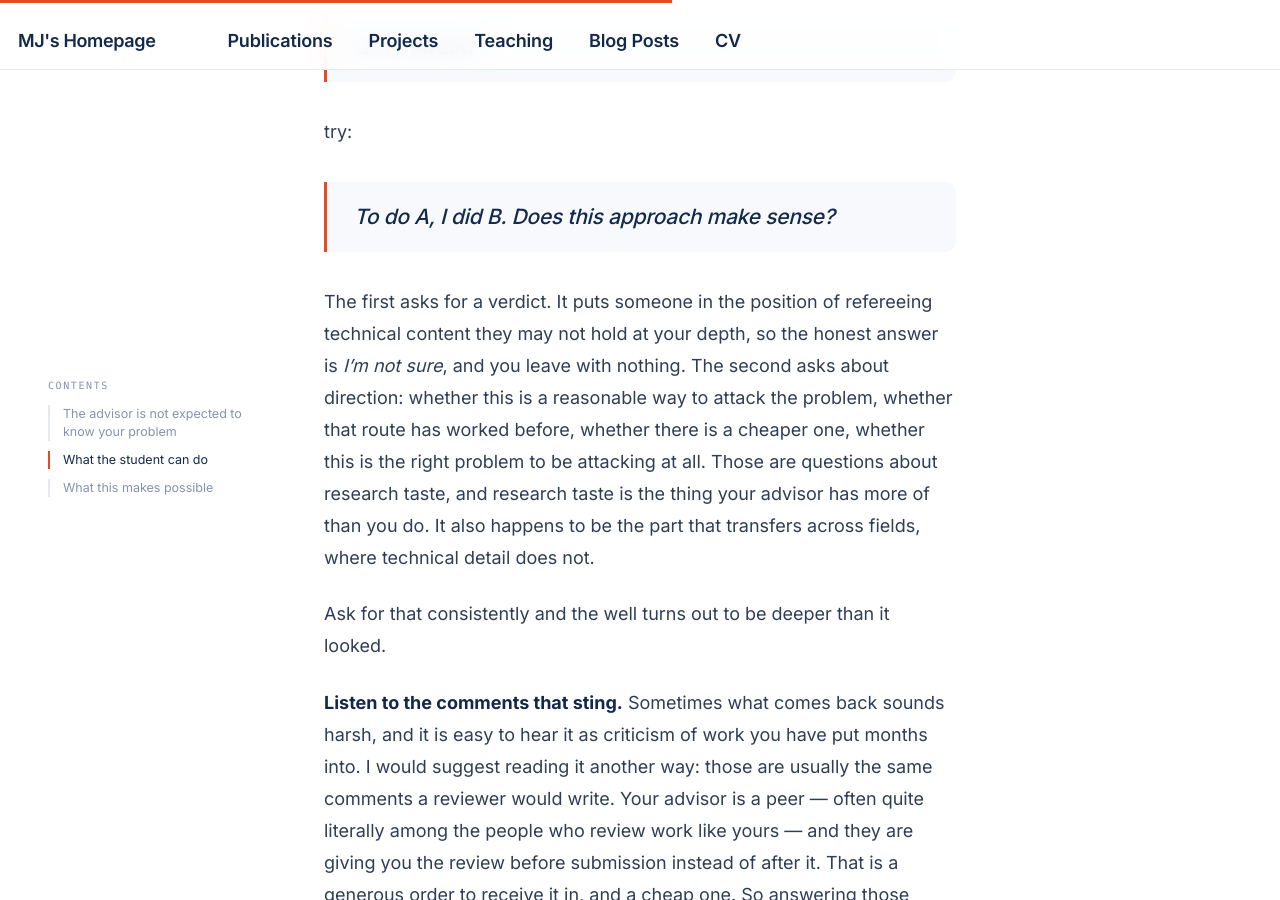
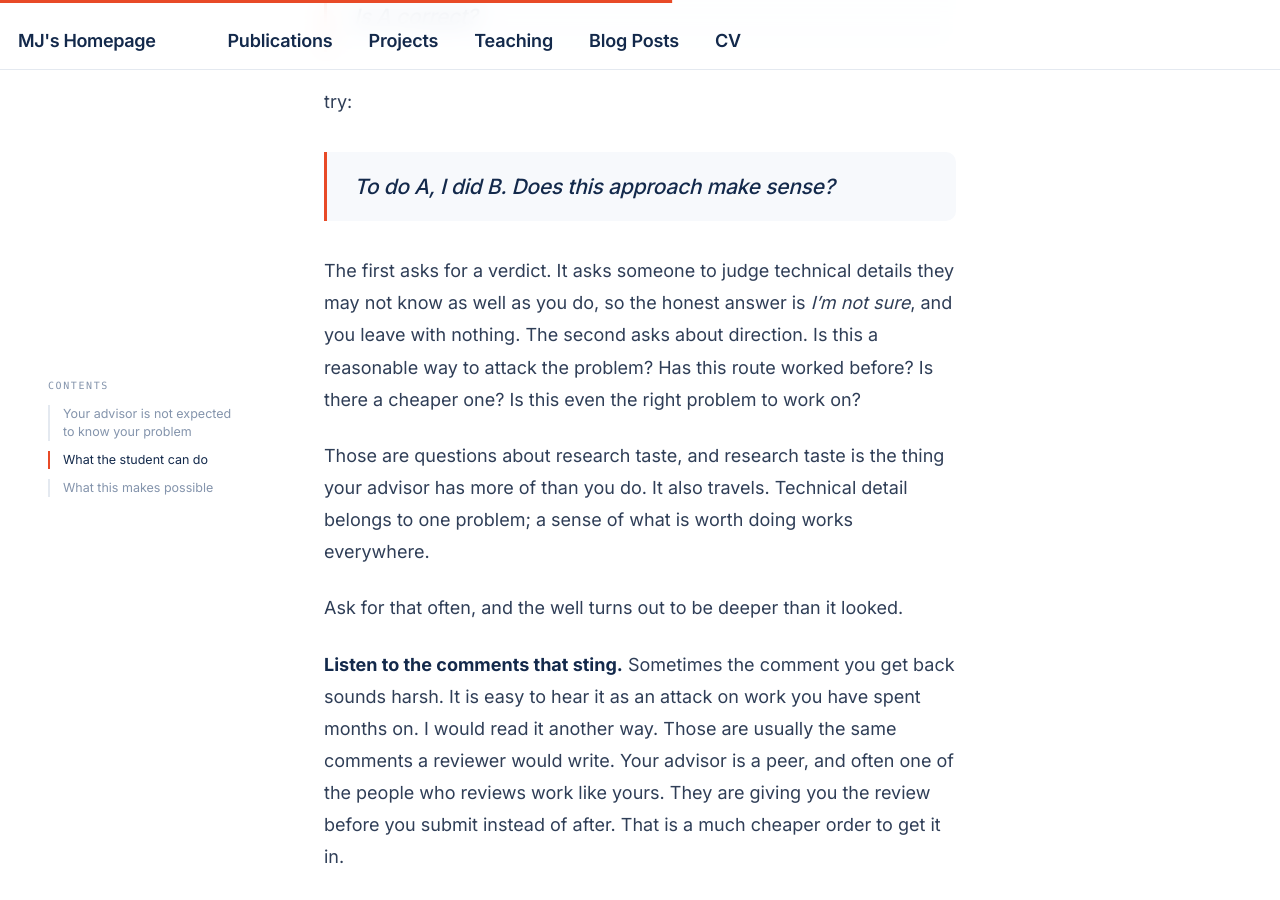
Before and after one commit to Mgineer117/Mgineer117.github.io, a Jekyll site: the page built from _posts/2026-08-29-advisor-role-student-mindset.md, in a window 1280 px wide and 900 px high, scrolled down 2248 px. Built offline with Jekyll 4.4.1, drawn with Linux system fonts in a browser that asks for light colours; comment, search, counter and statistics services are not loaded; some of the changed text lies outside the part shown.

Commit message:
Simplify the language in the advising post
Same argument, plainer sentences: mean length down to twelve words,
no em-dash asides, and the abstractions ("refereeing technical content
they may not hold at your depth") swapped for the thing they meant.
Written for readers who are doing a PhD in a second language, which is
most of the people it is addressed to.

Co-Authored-By: Claude Opus 5 <noreply@anthropic.com>
Claude-Session: https://claude.ai/code/session_01R9Qt1pH6vY2VkJ5bZomE7L

```diff
--- a/_posts/2026-08-29-advisor-role-student-mindset.md
+++ b/_posts/2026-08-29-advisor-role-student-mindset.md
@@ -4,50 +4,46 @@ date: 2026-08-29
 tags:
   - advising
   - phd
-excerpt: "Something I hear often is that an advisor doesn't know a student's topic well enough to teach them anything. I think the word *learn* is doing different work in a PhD than we expect it to."
+excerpt: "A complaint I hear often: my advisor doesn't know my topic well enough to teach me anything. I think the word *learn* means something different in a PhD, and that changes the whole picture."
 ---
 
-Something I have heard in more than one conversation is that an advisor doesn't
-know enough about a student's topic to teach them anything. I understand the
-feeling, and I don't think the people who say it are being unfair — it usually
-comes from someone working hard on a problem and finding that the person meant
-to help cannot follow all of it.
+I have heard this in more than one conversation: *my advisor doesn't know my
+topic well enough to teach me anything.* I understand the feeling. It usually
+comes from someone working hard on a problem, who finds that the person meant to
+help cannot follow all of it.
 
-Over time I have come to read it differently. I think the word *learn* is doing
-different work in a PhD than it does in a classroom, and once that lands, the
-relationship becomes much easier to be in.
+But I have come to see it differently. I think the word *learn* means something
+different in a PhD than it does in a class. Once that becomes clear, the
+relationship gets much easier.
 
-## The advisor is not expected to know your problem
+## Your advisor is not expected to know your problem
 
-Think about what a professor's own PhD looked like. It went deep — into one
-thesis, one set of questions, one corner of a field. A postdoc goes deeper
-still. That depth is the point of the degree, and it is paid for with breadth.
+Think about what your professor's own PhD looked like. It went deep into one
+thesis, one set of questions, one small corner of a field. A postdoc goes deeper
+still. That depth is the point of the degree. The price of it is breadth.
 
 Your work sits somewhere else. If your advisor is a junior professor, their
-thesis is recent enough that we expect it to overlap with yours, and often it
-simply doesn't. Even where the topics are close, the particular tools you are
-using may be tools you picked up and they did not. So it seems natural to me
-that an advisor cannot follow every step, and cannot hand you a verdict on the
-derivation you spent last week on.
+thesis is recent, so we expect it to overlap with yours. Often it does not. Even
+when the topics are close, the tools you use may be tools you picked up and they
+did not. So it makes sense to me that an advisor cannot follow every step, and
+cannot tell you whether the derivation you spent last week on is right.
 
-I don't read that as a shortcoming. In a group that is working well, it means
-the student has gone somewhere the advisor hasn't, which is what we are aiming
-for in the end.
+I do not see that as a weakness. In a group that is working well, it means the
+student has gone somewhere the advisor has not. That is the goal.
 
 ## What the student can do
 
-Four things, and I think they all sit on the student's side.
+Four things, and I think they are all on the student's side.
 
-**Understand the situation.** If you are waiting for someone to check your work
-line by line, the wait is likely to be a long one, and the frustration that
-builds in the meantime is mostly self-inflicted. It is a much calmer place to
-work from once you stop expecting it.
+**Accept the situation.** If you are waiting for someone to check your work line
+by line, you will wait a long time. Most of the frustration in that wait is
+something we do to ourselves. It is a much calmer place to work from once you
+stop expecting it.
 
-**Ask the kind of question your advisor can answer.** This is the part I would
-most want to pass on to someone starting out, because it is a small change in
-phrasing that changes what comes back.
+**Ask questions your advisor can answer.** This is the part I would most want to
+pass on. It is a small change in wording, and it changes what you get back.
 
-Rather than:
+Instead of:
 
 > Is A correct?
 
@@ -55,45 +51,46 @@ try:
 
 > To do A, I did B. Does this approach make sense?
 
-The first asks for a verdict. It puts someone in the position of refereeing
-technical content they may not hold at your depth, so the honest answer is *I'm
-not sure*, and you leave with nothing. The second asks about direction: whether
-this is a reasonable way to attack the problem, whether that route has worked
-before, whether there is a cheaper one, whether this is the right problem to be
-attacking at all. Those are questions about research taste, and research taste
-is the thing your advisor has more of than you do. It also happens to be the
-part that transfers across fields, where technical detail does not.
+The first asks for a verdict. It asks someone to judge technical details they may
+not know as well as you do, so the honest answer is *I'm not sure*, and you leave
+with nothing. The second asks about direction. Is this a reasonable way to attack
+the problem? Has this route worked before? Is there a cheaper one? Is this even
+the right problem to work on?
 
-Ask for that consistently and the well turns out to be deeper than it looked.
+Those are questions about research taste, and research taste is the thing your
+advisor has more of than you do. It also travels. Technical detail belongs to one
+problem; a sense of what is worth doing works everywhere.
 
-**Listen to the comments that sting.** Sometimes what comes back sounds harsh,
-and it is easy to hear it as criticism of work you have put months into. I would
-suggest reading it another way: those are usually the same comments a reviewer
-would write. Your advisor is a peer — often quite literally among the people who
-review work like yours — and they are giving you the review before submission
-instead of after it. That is a generous order to receive it in, and a cheap one.
-So answering those comments carefully isn't politeness. It is the same work you
-would have to do later anyway, done earlier and at a much lower cost.
+Ask for that often, and the well turns out to be deeper than it looked.
 
-**Remember what the degree is.** A PhD is, by definition, learning to conduct
-research on your own. Not learning a subject — you can do that from papers, and
-you will. The advisor's role is not to be a senior engineer on your project. It
-is to guide you into a position where you can carry a research problem by
-yourself: choose it, frame it, judge whether it is going anywhere, and know when
-to stop.
+**Listen to the comments that sting.** Sometimes the comment you get back sounds
+harsh. It is easy to hear it as an attack on work you have spent months on. I
+would read it another way. Those are usually the same comments a reviewer would
+write. Your advisor is a peer, and often one of the people who reviews work like
+yours. They are giving you the review before you submit instead of after. That is
+a much cheaper order to get it in.
 
-Measured against that, an advisor who doesn't share your technical depth is not
-a problem to be solved. It is close to what the arrangement was for.
+So answering those comments carefully is not politeness. It is the same work you
+would have to do later anyway, done earlier and for less.
+
+**Remember what the degree is.** A PhD is, by definition, learning to do research
+on your own. It is not learning a subject. You can do that from papers, and you
+will. Your advisor is not there to be a senior engineer on your project. They are
+there to bring you to the point where you can carry a research problem by
+yourself: pick it, frame it, judge whether it is going anywhere, and know when to
+stop.
+
+Against that, an advisor who does not share your technical depth is not a problem
+to solve. It is close to what the arrangement was for.
 
 ## What this makes possible
 
-None of this is an argument for expecting less from an advisor. It is an
-argument for asking for the right thing, and in my experience it makes for a
-much better relationship than the alternative. You stop arriving at meetings
-with a list of items to be checked and start arriving with a position: here is
-what I tried, here is why, here is where I think it goes, and here is where I
-would like to be told I am wrong about the direction.
+None of this means expecting less from your advisor. It means asking for the
+right thing. In my experience it makes for a much better relationship.
 
-Your advisor gets to do the thing they are genuinely good at. You get to own the
-work. And you come out the other end with what the degree was for, which was
-never a set of answers.
+You stop coming to meetings with a list of things to be checked. You start coming
+with a position: here is what I tried, here is why, here is where I think it
+goes, and here is where I want to be told I am wrong about the direction.
+
+Your advisor gets to do the thing they are good at. You get to own the work. And
+you leave with what the degree was for, which was never a set of answers.
```
